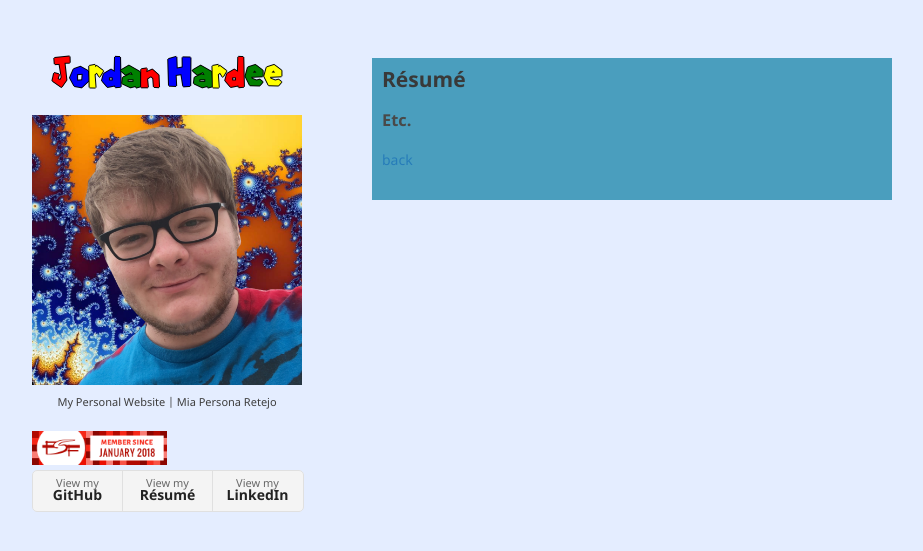
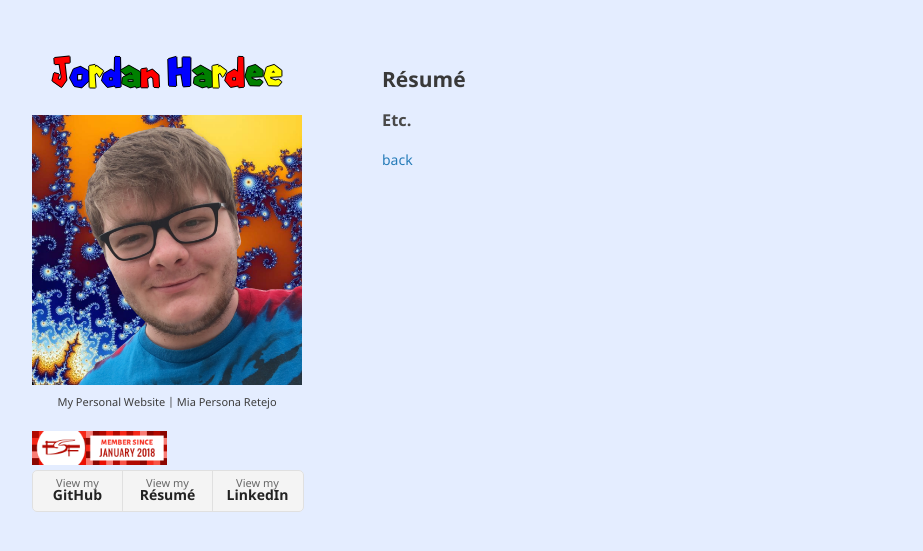
Before and after one commit to jordanhardee/jordanhardee.github.io, a Jekyll site: the page built from resume.md, in a window 1280 px wide. Shown: the top 551 px of the page, without its empty margins (178-1101 px from the left). Built offline with Jekyll 4.4.1, drawn with Linux system fonts in a browser that asks for light colours; our own code applies the rules of GitHub Pages for plain Markdown files.

Commit message:
fix formatting

```diff
--- a/_sass/jekyll-theme-minimal.scss
+++ b/_sass/jekyll-theme-minimal.scss
@@ -195,7 +195,6 @@ section {
   width:500px;
   padding-left:10px;
   padding-right:10px;
-  background-color:#4a9ebe;
   float:right;
   padding-bottom:10px;
   padding-top:10px;
@@ -235,10 +234,6 @@ footer {
 
   header {
     padding-right:320px;
-    background-color:#e4edff;
-    padding-left:5px;
-    padding-bottom:2px;
-    padding-top:2px;
   }
 
   section {
```
